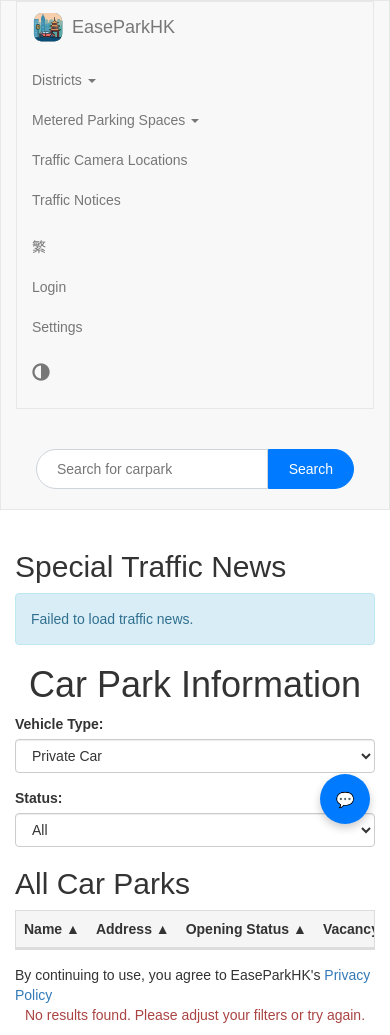
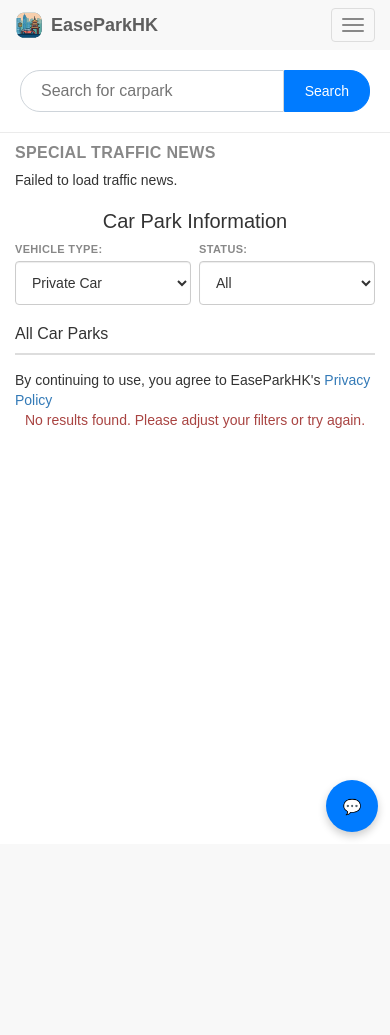
Before and after one commit to HenryLok0/DS125109-FYP, a Flask app: page / in a window 390 px wide. After the commit the page ends 837 px from the top, so only its background shows below. Run offline with Flask 3, Linux system fonts and the light colour scheme; tables that the repository leaves empty hold one stand-in row (values such as "Sample post"); a database or web service that is not in the repository returns one stand-in record (values such as "Sample title"); some libraries are stand-ins or nearby versions.

Commit message:
Enhance HTML templates with responsive design and improved functionality
- Added language attributes to base templates for better accessibility.
- Included mobile CSS for improved styling on smaller screens.
- Updated navbar structure to support collapsible menus for better navigation on mobile devices.
- Enhanced traffic news display logic to limit the number of displayed messages and improve layout consistency.
- Added filter panel to car park information pages for better user experience.

```diff
--- /dev/null
+++ b/app/static/css/mobile.css
@@ -0,0 +1,494 @@
+/* Phone layout for EaseParkHK. Desktop is unchanged above 767px. */
+
+html {
+  -webkit-text-size-adjust: 100%;
+}
+
+img,
+svg,
+video,
+iframe {
+  max-width: 100%;
+}
+
+button,
+.btn,
+a,
+select,
+input,
+textarea {
+  touch-action: manipulation;
+}
+
+body > nav.navbar > .container > .navbar-header {
+  display: none;
+}
+
+.navbar .navbar {
+  margin-bottom: 0;
+  border: 0;
+  box-shadow: none;
+}
+
+@media (max-width: 767px) {
+  body {
+    padding-bottom: calc(80px + env(safe-area-inset-bottom, 0px));
+    background: #f4f5f7;
+  }
+
+  body.dark-mode {
+    background: #121212;
+  }
+
+  h1 {
+    font-size: 20px !important;
+    margin: 4px 0 12px;
+    line-height: 1.3;
+    font-weight: 700;
+  }
+
+  h2 {
+    font-size: 16px !important;
+    margin: 16px 0 10px;
+    font-weight: 700;
+  }
+
+  .container {
+    width: 100%;
+    padding-left: 12px;
+    padding-right: 12px;
+  }
+
+  /* Sticky compact header */
+  body > nav.navbar {
+    position: sticky;
+    top: 0;
+    z-index: 1030;
+    margin-bottom: 0;
+    border: 0;
+    background: #fff;
+    box-shadow: 0 1px 0 rgba(0, 0, 0, 0.08);
+  }
+
+  body.dark-mode > nav.navbar {
+    background: #1e1e1e;
+    box-shadow: 0 1px 0 #333;
+  }
+
+  body > nav.navbar > .container {
+    padding-left: 0;
+    padding-right: 0;
+  }
+
+  .navbar-default {
+    margin-bottom: 0;
+    background: transparent;
+    border: 0;
+  }
+
+  .navbar-header {
+    float: none;
+  }
+
+  .navbar-brand {
+    float: none;
+    display: inline-flex;
+    align-items: center;
+    max-width: calc(100% - 56px);
+    height: 48px;
+    padding: 8px 12px;
+    font-size: 16px;
+    font-weight: 600;
+    white-space: nowrap;
+    overflow: hidden;
+    text-overflow: ellipsis;
+  }
+
+  .navbar-favicon {
+    width: 28px;
+    height: 28px;
+    margin-right: 8px;
+    flex-shrink: 0;
+  }
+
+  .navbar-toggle {
+    display: block;
+    float: right;
+    margin: 8px 12px 8px 0;
+    padding: 9px 10px;
+    border-radius: 8px;
+    border-color: #ddd;
+  }
+
+  body.dark-mode .navbar-toggle {
+    border-color: #555;
+  }
+
+  body.dark-mode .navbar-toggle .icon-bar {
+    background-color: #f5f5f5;
+  }
+
+  .navbar-collapse {
+    border-top: 1px solid #eee;
+    max-height: calc(100vh - 56px);
+    overflow-y: auto;
+    -webkit-overflow-scrolling: touch;
+    background: #fff;
+  }
+
+  body.dark-mode .navbar-collapse {
+    border-top-color: #444;
+    background: #1e1e1e;
+  }
+
+  .navbar-nav,
+  .navbar-nav.navbar-right {
+    float: none;
+    margin: 0;
+  }
+
+  .navbar-nav > li {
+    float: none;
+  }
+
+  .navbar-nav > li > a,
+  .navbar-nav > li > button {
+    min-height: 44px;
+    padding: 12px 16px;
+  }
+
+  .theme-toggle-wrapper .btn,
+  #theme-toggle,
+  #dark-mode-toggle {
+    width: 100%;
+    text-align: left;
+    padding: 12px 16px;
+    min-height: 44px;
+  }
+
+  #theme-toggle::after {
+    content: " Theme";
+    font-family: inherit;
+    font-size: 14px;
+    margin-left: 6px;
+  }
+
+  html[lang="zh-HK"] #dark-mode-toggle::after {
+    content: " 深色模式";
+    font-family: inherit;
+    font-size: 14px;
+    margin-left: 6px;
+  }
+
+  .dropdown-submenu > .dropdown-menu {
+    display: block !important;
+    position: static;
+    float: none;
+    width: auto;
+    margin: 0;
+    padding: 0 0 8px 12px;
+    border: 0;
+    box-shadow: none;
+    background: transparent;
+  }
+
+  .dropdown-submenu > .dropdown-menu > li > a {
+    padding: 10px 12px;
+    font-size: 14px;
+    color: #555;
+  }
+
+  body.dark-mode .dropdown-submenu > .dropdown-menu > li > a {
+    color: #ccc;
+  }
+
+  .dropdown-submenu > a .caret {
+    display: none;
+  }
+
+  /* Search sits in the sticky header */
+  .custom-search-bar {
+    padding: 0 12px 10px;
+    background: transparent;
+  }
+
+  .custom-search-bar form {
+    width: 100%;
+  }
+
+  #searchInput,
+  .search-btn {
+    min-height: 42px;
+    height: 42px;
+    font-size: 16px;
+  }
+
+  #searchInput {
+    min-width: 0;
+  }
+
+  /* Traffic news: one compact strip, not a wall of text */
+  #traffic-news {
+    margin: 12px 0 8px;
+  }
+
+  #traffic-news h2 {
+    font-size: 13px;
+    letter-spacing: 0.02em;
+    text-transform: uppercase;
+    color: #888;
+    margin: 0 0 8px;
+    font-weight: 700;
+  }
+
+  #traffic-news-content.alert {
+    background: transparent;
+    border: 0;
+    padding: 0;
+    margin: 0;
+    color: inherit;
+  }
+
+  #traffic-news-content .alert {
+    margin: 0 0 8px;
+    padding: 10px 12px;
+    border-radius: 10px;
+  }
+
+  body.dark-mode #traffic-news-content .alert {
+    background: #3a3420;
+    border-color: #5a4e28;
+    color: #f0e6c8;
+  }
+
+  #traffic-news-content .alert h4 {
+    font-size: 15px;
+    margin: 0 0 6px;
+  }
+
+  #traffic-news-content .alert p {
+    margin: 0 0 4px;
+    font-size: 13px;
+  }
+
+  #traffic-news-content .alert p:last-child {
+    display: -webkit-box;
+    -webkit-line-clamp: 2;
+    -webkit-box-orient: vertical;
+    overflow: hidden;
+    margin-bottom: 0;
+    color: #666;
+  }
+
+  body.dark-mode #traffic-news-content .alert p:last-child {
+    color: #bbb;
+  }
+
+  .filter-panel {
+    display: flex;
+    gap: 8px;
+    margin: 0 0 12px;
+  }
+
+  .filter-panel .form-group {
+    flex: 1;
+    margin: 0 !important;
+  }
+
+  .filter-panel label {
+    display: block;
+    font-size: 11px;
+    font-weight: 700;
+    letter-spacing: 0.03em;
+    text-transform: uppercase;
+    color: #888;
+    margin-bottom: 4px;
+  }
+
+  .form-control {
+    min-height: 44px;
+    font-size: 16px;
+    border-radius: 8px;
+  }
+
+  /* Car park rows as compact cards */
+  .table.table-hover thead {
+    display: none;
+  }
+
+  .table-responsive {
+    overflow: visible;
+    border: 0;
+  }
+
+  .table.table-hover,
+  .table.table-hover tbody {
+    display: block;
+    width: 100%;
+  }
+
+  .table.table-hover tr {
+    display: flex;
+    flex-wrap: wrap;
+    align-items: flex-start;
+    box-sizing: border-box;
+    width: 100%;
+    margin: 0 0 10px;
+    padding: 12px 12px 10px;
+    border: 1px solid #e6e6e6;
+    border-radius: 12px;
+    background: #fff;
+    box-shadow: 0 1px 2px rgba(0, 0, 0, 0.04);
+  }
+
+  body.dark-mode .table.table-hover tr {
+    background: #2a2a2a;
+    border-color: #444;
+  }
+
+  .table.table-hover > tbody > tr:nth-of-type(odd),
+  .table.table-hover > tbody > tr:nth-of-type(even),
+  body.dark-mode .table-striped > tbody > tr:nth-of-type(odd),
+  body.dark-mode .table-striped > tbody > tr:nth-of-type(even) {
+    background-color: inherit;
+  }
+
+  .table.table-hover td,
+  body:not(.dark-mode) .table.table-hover > tbody > tr > td,
+  body.dark-mode .table.table-hover > tbody > tr > td {
+    border: 0;
+    padding: 0;
+    text-align: left !important;
+    box-sizing: border-box;
+    background: transparent !important;
+  }
+
+  .table.table-hover td::before {
+    display: block;
+    font-size: 11px;
+    font-weight: 700;
+    letter-spacing: 0.03em;
+    text-transform: uppercase;
+    color: #8a8a8a;
+    margin-bottom: 2px;
+  }
+
+  body.dark-mode .table.table-hover td::before {
+    color: #999;
+  }
+
+  /* Name as card title */
+  .table.table-hover td:nth-child(1) {
+    width: 100%;
+    font-size: 16px;
+    font-weight: 700;
+    line-height: 1.3;
+    margin-bottom: 4px;
+  }
+
+  .table.table-hover td:nth-child(1)::before {
+    display: none;
+  }
+
+  /* Address */
+  .table.table-hover td:nth-child(2) {
+    width: 100%;
+    font-size: 13px;
+    color: #666;
+    line-height: 1.4;
+    margin-bottom: 10px;
+  }
+
+  .table.table-hover td:nth-child(2)::before {
+    display: none;
+  }
+
+  body.dark-mode .table.table-hover td:nth-child(2) {
+    color: #bbb;
+  }
+
+  /* Status + vacancy side by side */
+  .table.table-hover td:nth-child(3),
+  .table.table-hover td:nth-child(4) {
+    width: 50%;
+    margin-bottom: 10px;
+  }
+
+  .table.table-hover td:nth-child(3)::before { content: "Status"; }
+  .table.table-hover td:nth-child(4)::before { content: "Vacancy"; }
+
+  html[lang="zh-HK"] .table.table-hover td:nth-child(3)::before { content: "狀態"; }
+  html[lang="zh-HK"] .table.table-hover td:nth-child(4)::before { content: "空位"; }
+
+  .table.table-hover td:nth-child(4) {
+    font-size: 22px;
+    font-weight: 700;
+    line-height: 1.1;
+    color: #0b6e4f;
+  }
+
+  body.dark-mode .table.table-hover td:nth-child(4) {
+    color: #6dcaa8;
+  }
+
+  /* Action buttons in one row, no extra labels */
+  .table.table-hover td:nth-child(n+5) {
+    width: 33.33%;
+    padding: 0 4px;
+  }
+
+  .table.table-hover td:nth-child(5) {
+    padding-left: 0;
+  }
+
+  .table.table-hover td:nth-child(7),
+  .table.table-hover td:last-child {
+    padding-right: 0;
+  }
+
+  .table.table-hover td:nth-child(n+5)::before {
+    display: none;
+  }
+
+  .table.table-hover td .btn {
+    display: block;
+    width: 100%;
+    min-height: 40px;
+    margin: 0;
+    padding: 8px 6px;
+    font-size: 13px;
+    border-radius: 8px;
+  }
+
+  .table-bordered {
+    min-width: 520px;
+  }
+
+  .chatbox-popup {
+    left: 12px !important;
+    right: 12px !important;
+    bottom: calc(76px + env(safe-area-inset-bottom, 0px)) !important;
+    width: auto !important;
+    height: 65vh !important;
+    max-height: calc(100vh - 120px) !important;
+  }
+
+  #chatbox-button {
+    right: 12px !important;
+    bottom: calc(12px + env(safe-area-inset-bottom, 0px)) !important;
+  }
+
+  .chatbox-btn {
+    width: 52px !important;
+    height: 52px !important;
+  }
+
+  .modal-dialog {
+    width: auto !important;
+    margin: 12px;
+  }
+
+  .alert {
+    padding: 10px 12px;
+  }
+}
--- a/app/templates/base.html.j2
+++ b/app/templates/base.html.j2
@@ -1,9 +1,11 @@
 {% extends 'bootstrap/base.html' %}
+{% block html_attribs %} lang="en"{% endblock %}
 
 {% block styles %}
     {{ super() }}
     <link rel="icon" href="{{ url_for('static', filename='favicon.svg') }}" type="image/svg+xml">
     <link rel="shortcut icon" href="{{ url_for('static', filename='favicon.svg') }}">
+    <link rel="stylesheet" href="{{ url_for('static', filename='css/mobile.css') }}?v=5">
     <style>
     .navbar-favicon {
       display: inline-block;
@@ -473,5 +475,18 @@
                 document.body.classList.add('dark-mode');
             }
         });
+
+        document.addEventListener('click', function(event) {
+            const link = event.target.closest && event.target.closest('.navbar-collapse a');
+            if (!link || link.classList.contains('dropdown-toggle') || window.innerWidth >= 768) {
+                return;
+            }
+            const openMenus = document.querySelectorAll('.navbar-collapse.in');
+            openMenus.forEach(function(menu) {
+                if (window.jQuery) {
+                    window.jQuery(menu).collapse('hide');
+                }
+            });
+        });
     </script>
 {% endblock %}
--- a/app/templates/index.html.j2
+++ b/app/templates/index.html.j2
@@ -3,10 +3,11 @@
 {% block title %}EaseParkHK{% endblock %}
 {% block app_content %}
 {% include "special_traffic_news.html.j2" %}
-    <div>
+    <div class="carpark-page">
         <h1 class="text-center mb-4">Car Park Information</h1>
 
 
+        <div class="filter-panel">
         <!-- Filter Options -->
         <div class="form-group">
             <label for="vehicle-type">Vehicle Type:</label>
@@ -25,6 +26,7 @@
                 <option value="OPEN">Open</option>
                 <option value="CLOSED">Closed</option>
             </select>
+        </div>
         </div>
 
         {% if favorite_carparks %}
--- a/app/templates/indexbase.html.j2
+++ b/app/templates/indexbase.html.j2
@@ -88,11 +88,18 @@
     <nav class="navbar navbar-default">
       <div class="container-fluid">
         <div class="navbar-header">
+          <button type="button" class="navbar-toggle collapsed" data-toggle="collapse" data-target="#easepark-navbar" aria-expanded="false">
+            <span class="sr-only">Toggle navigation</span>
+            <span class="icon-bar"></span>
+            <span class="icon-bar"></span>
+            <span class="icon-bar"></span>
+          </button>
           <a class="navbar-brand" href="/">
             {% include "favicon.html.j2" %}
             EaseParkHK
           </a>
         </div>
+        <div class="collapse navbar-collapse" id="easepark-navbar">
         <ul class="nav navbar-nav">
           <li class="dropdown">
             <a class="dropdown-toggle" data-toggle="dropdown" href="#">Districts
@@ -239,6 +246,7 @@
             </li>
           {% endif %}
         </ul>
+        </div>
       </div>
     </nav>
 
--- a/app/templates/special_traffic_news.html.j2
+++ b/app/templates/special_traffic_news.html.j2
@@ -16,25 +16,21 @@
 
                 if (messages.length > 0) {
                     let content = '';
-                    for (let i = 0; i < messages.length; i++) {
+                    const maxItems = Math.min(messages.length, 2);
+                    for (let i = 0; i < maxItems; i++) {
                         const incidentHeadingEn = messages[i].getElementsByTagName("INCIDENT_HEADING_EN")[0].textContent;
                         const incidentDetailEn = messages[i].getElementsByTagName("INCIDENT_DETAIL_EN")[0].textContent;
                         const locationEn = messages[i].getElementsByTagName("LOCATION_EN")[0].textContent;
                         const announcementDate = messages[i].getElementsByTagName("ANNOUNCEMENT_DATE")[0].textContent;
                         const contentEn = messages[i].getElementsByTagName("CONTENT_EN")[0].textContent;
-
-                        const incidentHeadingCn = messages[i].getElementsByTagName("INCIDENT_HEADING_CN")[0].textContent;
-                        const incidentDetailCn = messages[i].getElementsByTagName("INCIDENT_DETAIL_CN")[0].textContent;
-                        const locationCn = messages[i].getElementsByTagName("LOCATION_CN")[0].textContent;
-                        const contentCn = messages[i].getElementsByTagName("CONTENT_CN")[0].textContent;
+                        const dateNice = (announcementDate || "").replace("T", " ").slice(0, 16);
 
                         content += `
-                            <div class="alert alert-warning">
+                            <div class="alert alert-warning traffic-news-item">
                                 <h4>${incidentHeadingEn}</h4>
-                                <p><strong>Detail:</strong> ${incidentDetailEn}</p>
                                 <p><strong>Location:</strong> ${locationEn}</p>
-                                <p><strong>Date:</strong> ${announcementDate}</p>
-                                <p>${contentEn}</p>
+                                <p><strong>Date:</strong> ${dateNice}</p>
+                                <p>${contentEn || incidentDetailEn}</p>
                             </div>
                         `;
                     }
--- a/app/templates/zh.html.j2
+++ b/app/templates/zh.html.j2
@@ -3,9 +3,10 @@
 {% block title %}泊易香港 (EaseParkHK){% endblock %}
 {% block app_content %}
 {% include "zh.special_traffic_news.html.j2" %}
-    <div>
+    <div class="carpark-page">
         <h1 class="text-center mb-4">停車場資訊</h1>
 
+        <div class="filter-panel">
         <!-- 篩選選項 -->
         <div class="form-group mt-4">
             <label for="vehicle-type">車輛類型：</label>
@@ -26,6 +27,7 @@
                 <option value="營業中">營業中</option>
                 <option value="未提供">未提供</option>
             </select>
+        </div>
         </div>
 
         {% if favorite_carparks %}
```
Also changed, not shown: app/templates/zh.base.html.j2 (+18 -0 lines), app/templates/zh.indexbase.html.j2 (+9 -1 lines), app/templates/zh.special_traffic_news.html.j2 (+8 -12 lines).
